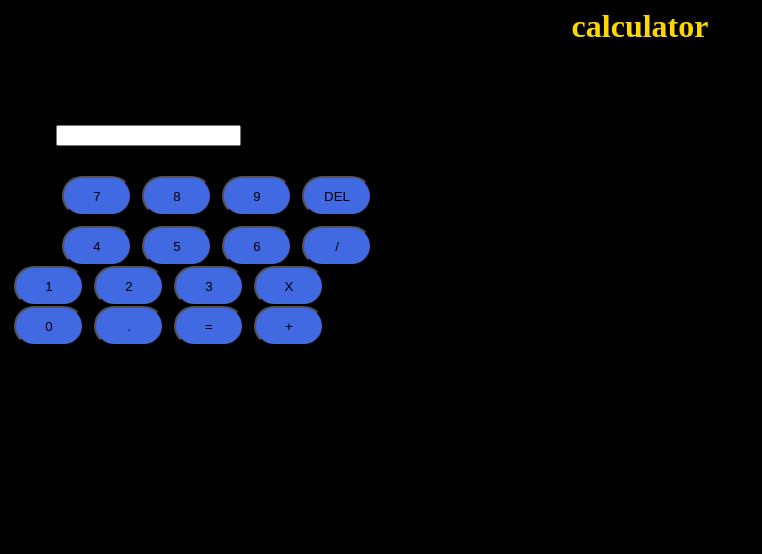
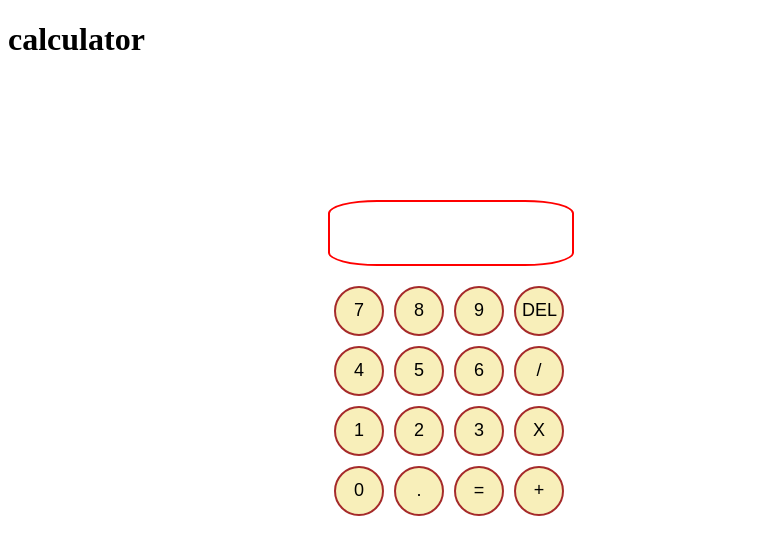
Before and after one commit to Eshwar0601/calculator-in-Java-Script, a plain HTML site: page index.html in a window 1280 px wide. Shown: the whole page, without its empty margins (0-762 px from the left). Drawn offline with Linux system fonts and the light colour scheme.

Commit message:
Update style.css

```diff
--- a/style.css
+++ b/style.css
@@ -1,51 +1,34 @@
-body {
-    background-color:black;]
-
-}
-
-
-h1 {
-    text-align: center;
-    color:gold;
-    padding: 0px;
-    margin: 0px;
-}
 
 .textView {
-    margin-left:48px;
+    margin-left:320px;
     margin-right:80px;
-    margin-top:80px;
-    margin-bottom:20px;
-
+    margin-top:120px;
+    margin-bottom:10px;
+    width:238px;
+    height:60px;
+    font-size: 20px;
+    border:2px solid red;
+    border-radius:20%;
 
 }
 
 .press {
     margin-left: 6px;
-    height: 40px;
-    width: 70px;
-    border-radius: 30px;
-    background-color:royalblue;
+    height: 50px;
+    width: 50px;
+    border:2px solid brown;
+    border-radius: 50%;
+    background-color:#F8EFBA;
     color:black;
-    transition-property: color;
-    transition-duration: 2s;
-
+    font-size: 18px;
+    transition:width 2s;
 }
 
 .press.hover {
-    color:red;
+    width:70px;
 }
 
-.firstRow {
+.firstRow , .secondRow , .thirdRow ,.fourthRow {
     margin-top:10px;
-    margin-left:48px;
+    margin-left:320px;
 }
-
-.secondRow {
-    margin-top:10px;
-    margin-left:48px;
-}
-.thidRow {
-    margin-top:10px;
-    margin-left:48px;
-}
```
